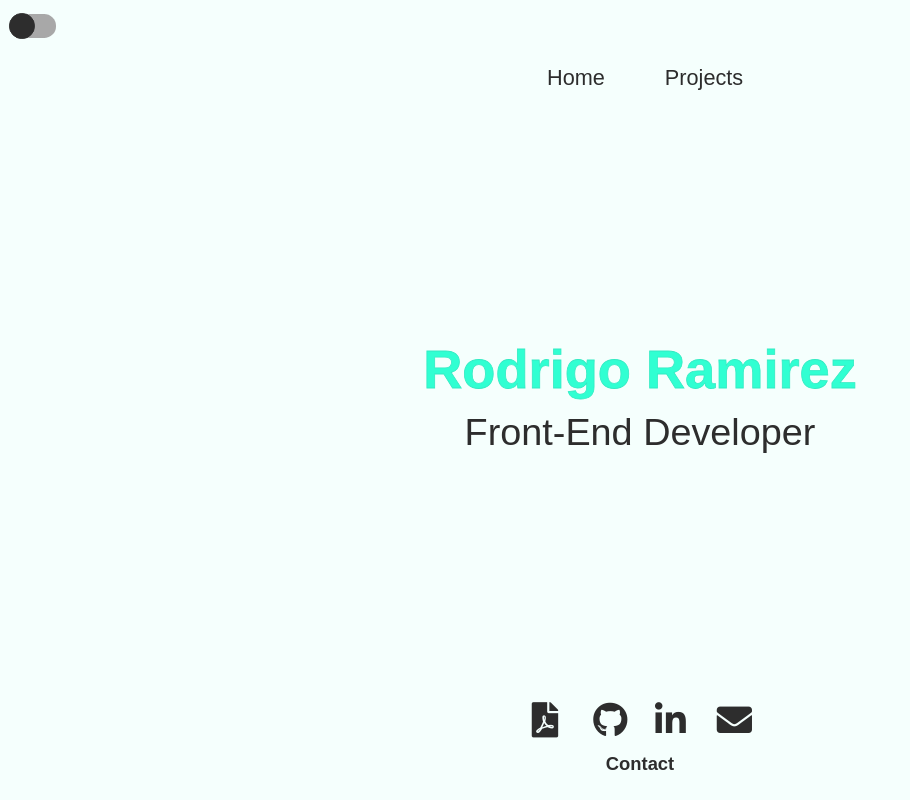
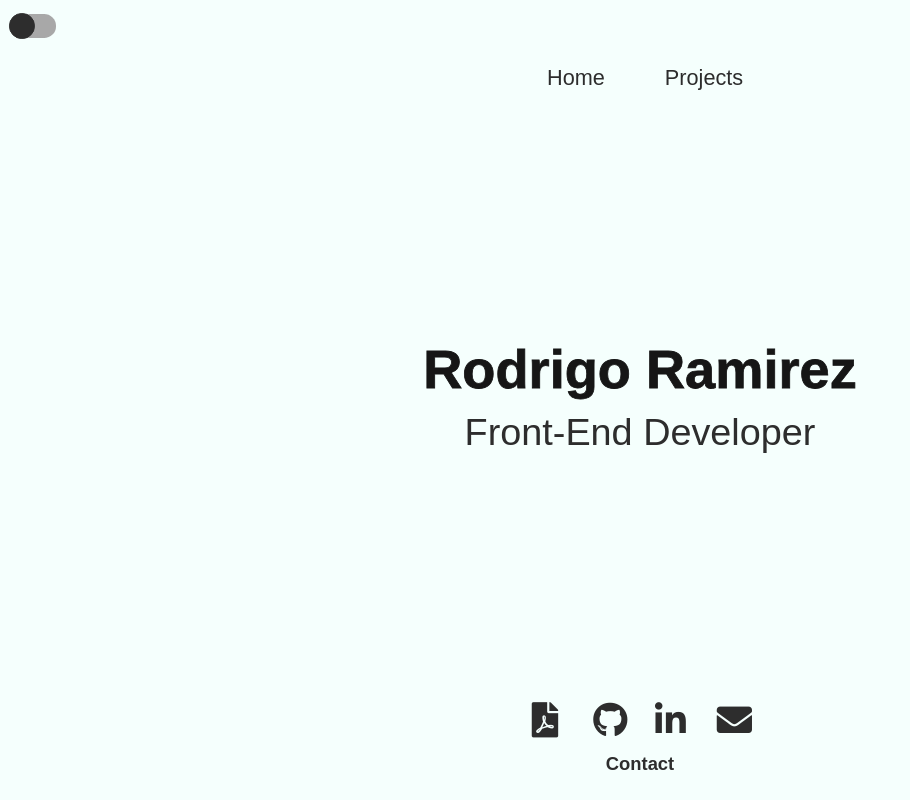
Before and after one commit to 8rb/Portfolio, a React (Create React App) app: page / in a window 1280 px wide. Shown: the whole page, without its empty margins (0-910 px from the left). Built offline with nearby package versions, Linux system fonts and the light colour scheme.

Commit message:
🐞 Fixed Colors
Changed Light Theme's text color based on contrast & accessibility.

```diff
--- a/src/assets/colors.scss
+++ b/src/assets/colors.scss
@@ -12,14 +12,14 @@ $white:       #F7FFFF;
 $gray_100:    #2D2D2D;
 $gray_200:    #a8a8a8;
 $gray_300:    #161616;
+$gray_400:    #161616;
 
-$primary_100: #00FFC8;
+$primary_100: #00ffcc;
 $primary_200: darken($primary_100, 40%);
 $primary_300: lighten($primary_100, 20%);
-$primary_400: darken($primary_100, 5%);
 
-$complementary_100: #FFD5DE;
-$complementary_200: #91354a;
+$complementary_100: #d5fffd;
+$complementary_200: #707070;
 
 $accent_100: #f14c91; //Github Repo Color Button
 $accent_200: #fab34c; //Live Site Color Button
--- a/src/index.scss
+++ b/src/index.scss
@@ -41,10 +41,10 @@ html {
 
   .home {
     .name {
-      color: $primary_100;
+      color: $gray_400;
       -webkit-text-stroke-width: .05rem;
-      -webkit-text-stroke-color: $primary_400;
-      opacity: 0.8;
+      -webkit-text-stroke-color: $gray_400;
+      transition: all .1s ease-in-out;
     }
     .job {
       color: $gray_100;
@@ -57,9 +57,6 @@ html {
     }
     .homeIcon {
       color: $gray_100;
-      &:hover {
-        color: $primary_100;
-      }
     }
   }
 
@@ -112,21 +109,21 @@ html[data-color-mode='dark'] {
 
   .home {
     .name {
-      color: $primary_100;
+      color: $primary_100; opacity: 1;
       -webkit-text-stroke-width: .05rem;
       -webkit-text-stroke-color: $primary_100;
     }
     .job {
-      color: $primary_100; opacity: 0.6;
+      color: $primary_100; opacity: .6;
     }
   }
 
   .contact {
     .contactText {
-      color: $primary_100; opacity: 0.7;
+      color: $primary_100; opacity: .9;
     }
     .homeIcon {
-      color: $primary_100; opacity: 0.7;
+      color: $primary_100; opacity: .9;
       &:hover {
         opacity: 1;
       }
```
